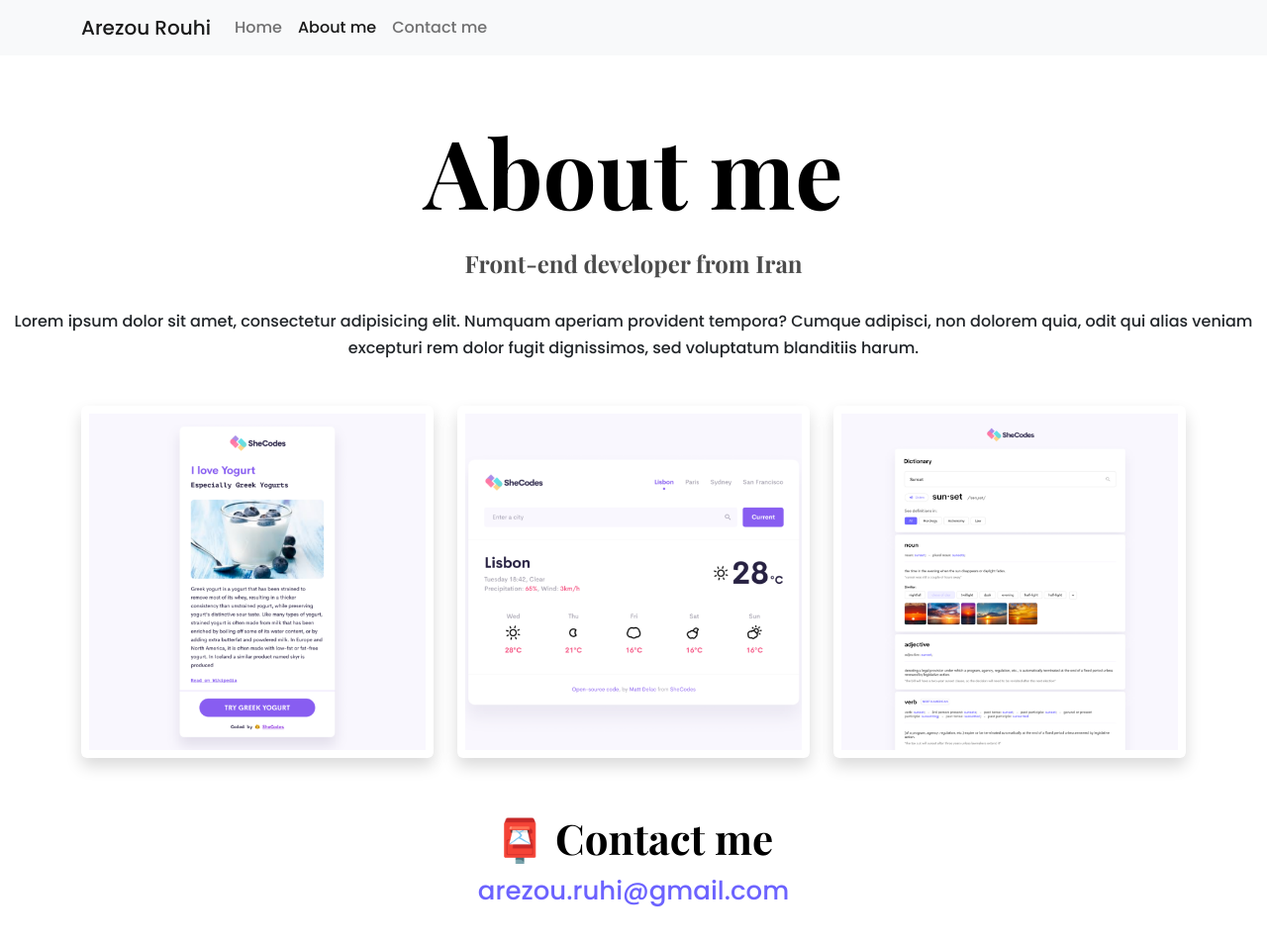
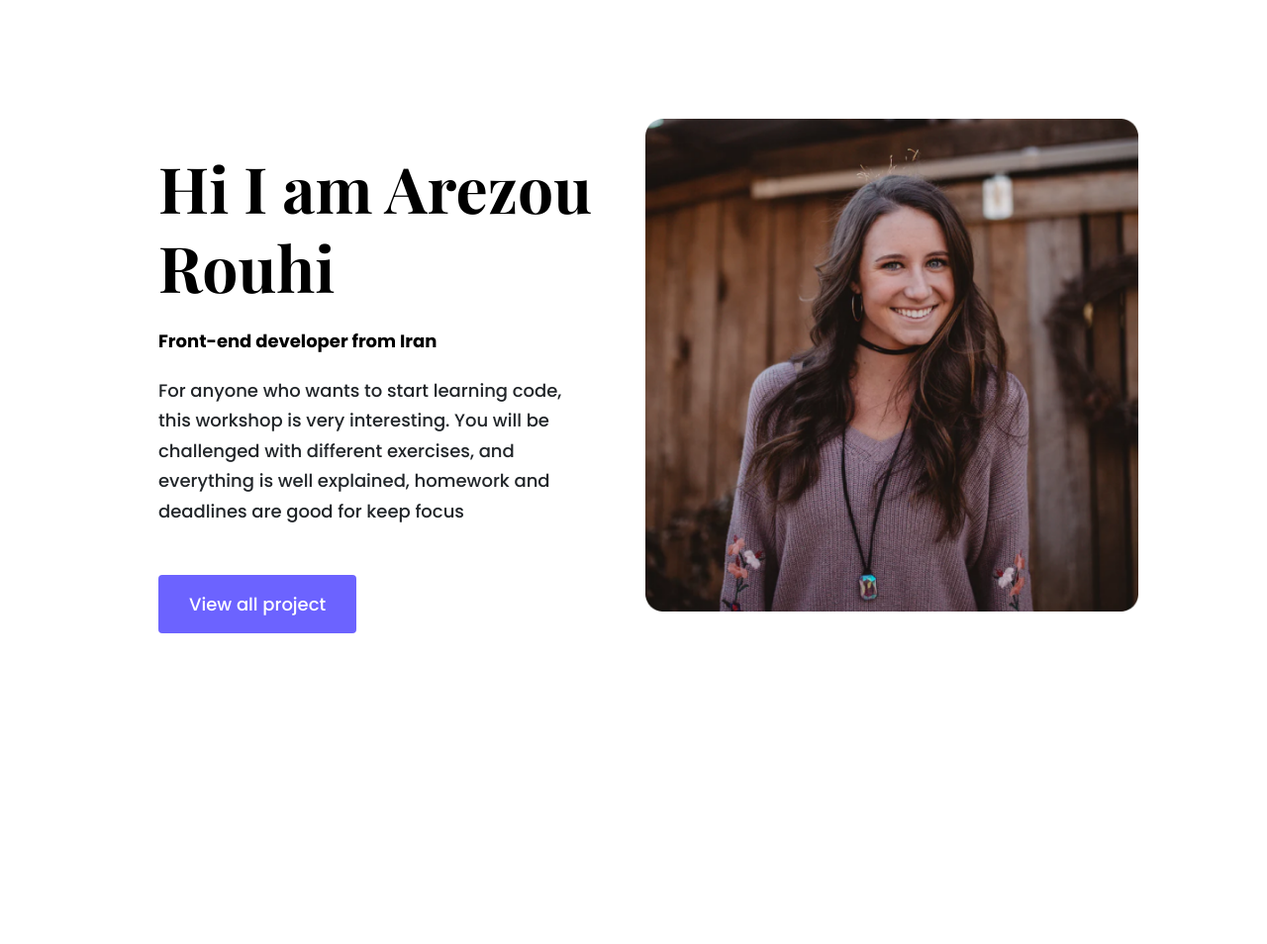
Before and after one commit to arezou-r/portfolio-project, a plain HTML site: page about.html in a window 1280 px wide. Shown: the whole page at 99% size. After the commit the page ends 838 px from the top, so only its background shows below. Drawn offline with nearby package versions, Linux system fonts and the light colour scheme.

Commit message:
Change design of about page

```diff
--- a/about.html
+++ b/about.html
@@ -18,51 +18,23 @@
 
 </head>
 
-<body class="about-page">
-    <nav class="navbar navbar-expand-lg navbar-light bg-light fixed-top">
-        <div class="container">
-            <a class="navbar-brand" href="index.html" title="homepage">Arezou Rouhi</a>
-            <button class="navbar-toggler" type="button" data-bs-toggle="collapse" data-bs-target="#navbarNav" aria-controls="navbarNav" aria-expanded="false" aria-label="Toggle navigation">
-          <span class="navbar-toggler-icon"></span>
-        </button>
-            <div class="collapse navbar-collapse" id="navbarNav">
-                <ul class="navbar-nav">
-                    <li class="nav-item">
-                        <a class="nav-link" aria-current="page" href="index.html" title="homepage">Home</a>
-                    </li>
-                    <li class="nav-item">
-                        <a class="nav-link active" href="about.html" title="about page">About me</a>
-                    </li>
-                    <li class="nav-item">
-                        <a class="nav-link" href="about.html#contact" title="contact section">Contact me</a>
-                    </li>
-                </ul>
+<body>
+    <div class="about-section container mb-5">
+        <div class="row">
+            <div class="col-lg-6">
+                <div class="about-section-content">
+                    <h1 class="mb-4">Hi I am Arezou Rouhi</h1>
+                    <h2 class="mb-4">Front-end developer from Iran</h2>
+                    <p class="mb-5">
+                        For anyone who wants to start learning code, this workshop is very interesting. You will be challenged with different exercises, and everything is well explained, homework and deadlines are good for keep focus
+                    </p>
+                    <a href="#" class="btn btn-branding">View all project</a>
+                </div>
+            </div>
+            <div class="col-lg-6">
+                <img src="images/img04.png" class="img-fluid" alt="img">
             </div>
         </div>
-    </nav>
-    <h1 class="text-center">About me</h1>
-    <h3 class="text-center">Front-end developer from Iran</h3>
-    <div class="about-paragraphs text-center ">
-        <p>
-            Lorem ipsum dolor sit amet, consectetur adipisicing elit. Numquam aperiam provident tempora? Cumque adipisci, non dolorem quia, odit qui alias veniam excepturi rem dolor fugit dignissimos, sed voluptatum blanditiis harum.
-        </p>
-    </div>
-    <div class="container mb-5">
-        <div class="row">
-            <div class="col-sm-4 mb-2">
-                <img src="images/img01.png" class="img-fluid p-2 shadow rounded" alt="yoga image" />
-            </div>
-            <div class="col-sm-4 mb-2">
-                <img src="images/img02.png" class="img-fluid p-2 shadow rounded" alt="weather image" />
-            </div>
-            <div class="col-sm-4 mb-2">
-                <img src="images/img03.png" class="img-fluid p-2 shadow rounded" alt="yogurt image" />
-            </div>
-        </div>
-    </div>
-    <div id="contact" class="mb-5">
-        <h2 class="text-center">📮 Contact me</h2>
-        <a href="mailto:arezou.ruhi@gmail.com" class="email-link" title="my email link">arezou.ruhi@gmail.com</a>
     </div>
 </body>
 
--- a/styles/main.css
+++ b/styles/main.css
@@ -62,7 +62,7 @@
         line-height: 1.5;
     }
 
-    .hero .btn-branding {
+    .btn-branding {
         color: #fff;
         background: var(--branding-color);
         font-size: 18px;
@@ -94,34 +94,33 @@
         border: 1px solid var(--branding-color);
     }
 
-    .about-page {
-        margin-top: 100px;
+    .about-section {
+        padding: 120px 60px;
     }
 
-    .about-paragraphs {
-        margin: 30px 0 45px 0;
+    .about-section-content {
+        margin: 30px;
     }
 
-    #contact h2 {
-        font-size: 42px;
+    .about-section h1 {
+        font-size: 64px;
+        line-height: 80px;
     }
 
-    .email-link {
-        display: flex;
-        justify-content: center;
-        color: var(--branding-color);
-        font-size: 26px;
-        text-decoration: none;
+    .about-section h2 {
+        font-size: 18px;
+        font-family: var(--default-font-family);
     }
 
-    .email-link:hover {
-        text-decoration: underline;
+    .about-section p {
+        font-size: 18px;
+        font-family: var(--default-font-family);
     }
 
     @media (max-width: 900px) {
         h1 {
             font-size: 45px;
-            line-height: 2;
+            line-height: 56px;
         }
         h2 {
             font-size: 44px;
@@ -133,7 +132,8 @@
             padding: 0;
             text-align: center;
         }
-        .email-link {
-            font-size: 20px;
+        .about-section {
+            text-align: center;
+            padding: 0;
         }
     }
```
Also changed, not shown: index.html (+0 -21 lines), images/img04.png (added).
